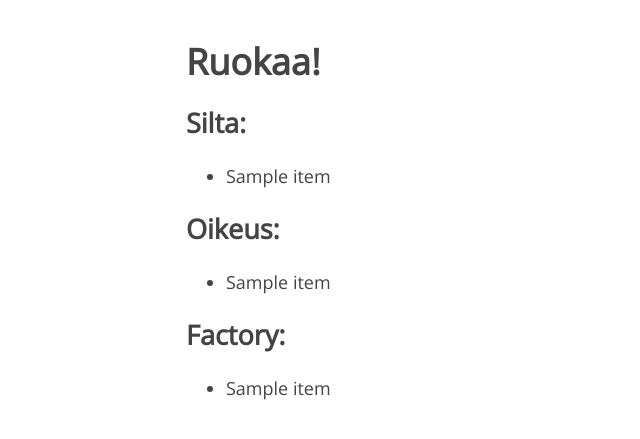
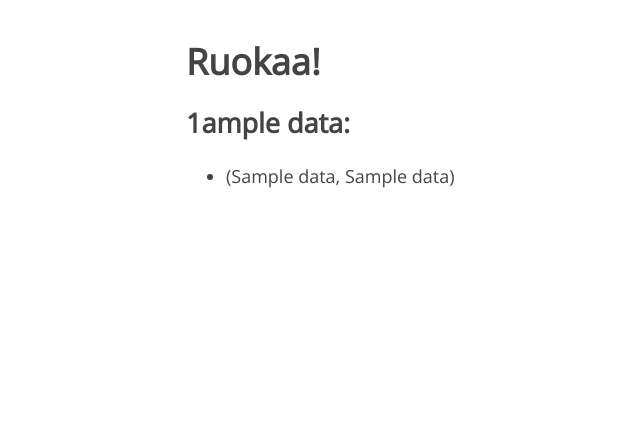
Before and after one commit to henrihuuskonen/lounas, a Flask app: template templates/index.html in a window 1280 px wide. Shown: the top 439 px of the page, without its empty margins (129-769 px from the left). Run offline with Flask 2, Linux system fonts and the light colour scheme; the template is opened without the code that fills it: most values are stand-ins (such as "Sample title", 1, 10 or a date in 2020).

Commit message:
Add Min & Hiili, loop over data in index.html

```diff
--- a/app.py
+++ b/app.py
@@ -1,6 +1,6 @@
 import re
 from datetime import date, timedelta
-
+from collections import OrderedDict
 import requests
 from bs4 import BeautifulSoup
 from flask import Flask, Response, render_template
@@ -10,6 +10,26 @@ import config
 app = Flask(__name__)
 
 DATE_MAP = {0: "maanantai", 1: "tiistai", 2: "keskiviikko", 3: "torstai", 4: "perjantai", 5: "lauantai", 6: "sunnuntai"}
+
+
+def get_sodexo(location_id):
+    t = date.today()
+    month = t.month if t.month > 10 else ("0" + str(t.month))
+    base_url = "https://www.sodexo.fi/ruokalistat/output/daily_json/" + location_id
+    r = requests.get(f"{base_url}/{t.year}/{month}/{t.day}/fi")
+    data = r.json()
+    ret = [c["title_fi"] for c in data["courses"]]
+    print("ret")
+    print(ret)
+    return [c["title_fi"] for c in data["courses"]]
+
+
+def get_min():
+    return get_sodexo("35005")
+
+
+def get_hiili():
+    return get_sodexo("131")
 
 
 def crawl_factory():
@@ -60,7 +80,16 @@ def crawl_silta():
 
 @app.route("/")
 def index():
-    return render_template("index.html", silta=crawl_silta(), oikeus=crawl_oikeus(), factory=crawl_factory())
+    data = OrderedDict(
+        {
+            "hiili": get_hiili(),
+            "min": get_min(),
+            "silta": crawl_silta(),
+            "oikeus": crawl_oikeus(),
+            "factory": crawl_factory(),
+        }
+    )
+    return render_template("index.html", data=data)
 
 
 @app.route("/_health")
--- a/templates/index.html
+++ b/templates/index.html
@@ -25,38 +25,17 @@
 
   <h1>Ruokaa!</h1>
 
-    <h2> Silta: </h2>
-    {% if silta %}
+    {% for title, items in data.items() %}
+      <h2> {{ title[0]|upper}}{{title[1:] }}: </h2>
+        {% if items %}
           <ul>
-      {% for item in silta %}
-        <li> {{ item }}</a>
+            {% for item in items %}
+              <li> {{ item }}</li>
             {% endfor %}
           </ul>
         {% else %}
           Ei mitään :(
         {% endif %}
-
-
-    <h2> Oikeus: </h2>
-    {% if oikeus %}
-      <ul>
-      {% for item in oikeus %}
-        <li> {{ item }}</a>
     {% endfor %}
-      </ul>
-    {% else %}
-      Ei mitään :(
-    {% endif %}
-
-    <h2> Factory: </h2>
-    {% if factory %}
-      <ul>
-      {% for item in factory %}
-        <li> {{ item }}</a>
-      {% endfor %}
-      </ul>
-    {% else %}
-      Ei mitään :(
-    {% endif %}
 
 </body>
```
Lines whose indentation alone changed are shown as unchanged.
